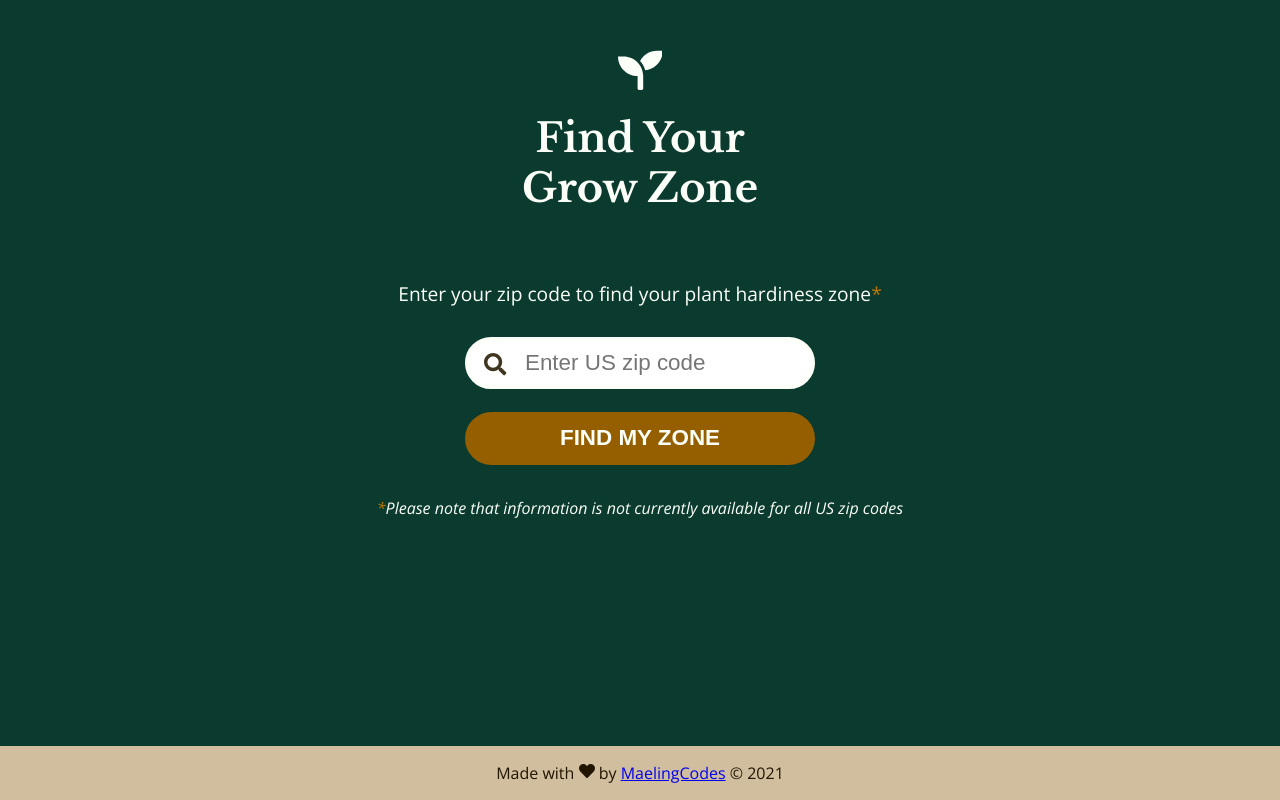
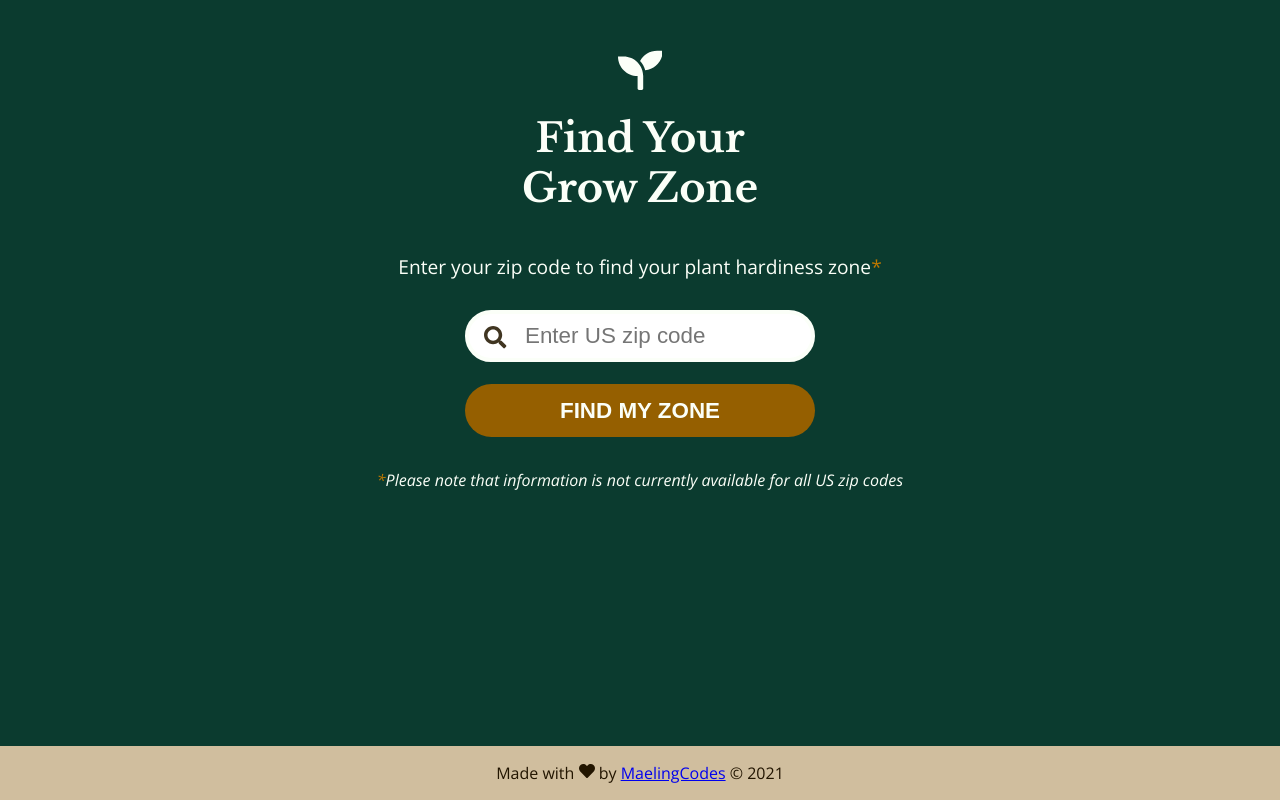
Before and after one commit to maelingmurphy/grow-zone-finder, a React (Create React App) app: page / in a window 1280 px wide. Built offline with nearby package versions, Linux system fonts and the light colour scheme.

Commit message:
decrease margin-top of form-container

```diff
--- a/src/components/css/Form.css
+++ b/src/components/css/Form.css
@@ -1,5 +1,5 @@
 .form-container {
-    margin-top: 4.2em;
+    margin-top: 2.5em;
 
 }
 
```
